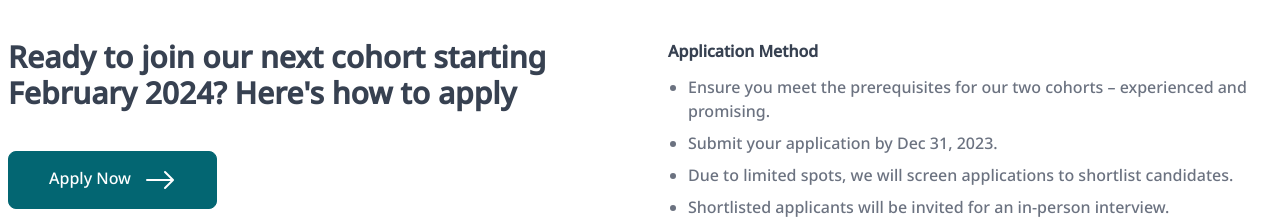
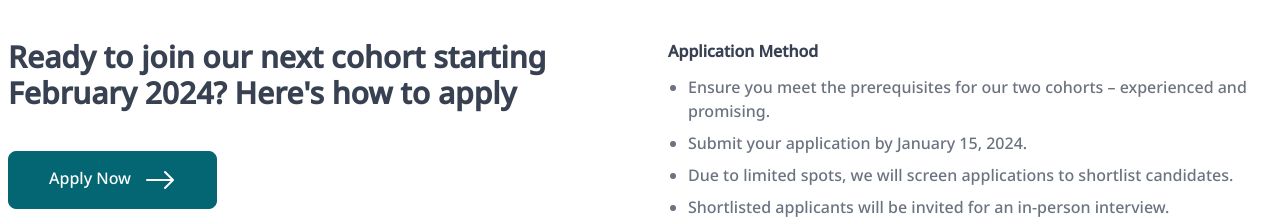
Before and after one commit to vassiliphilippov/oxfordkaggleclubwebsitenextjs, a Next.js app: page / in a window 1280 px wide. Shown: the part 4660-4881 px from the top of the page. Built offline with nearby package versions, Linux system fonts and the light colour scheme.

Commit message:
deadline update

```diff
--- a/src/content/content.js
+++ b/src/content/content.js
@@ -454,7 +454,7 @@ const applyContent = {
           item: 'Ensure you meet the prerequisites for our two cohorts – experienced and promising.',
         },
         {
-          item: 'Submit your application by Dec 31, 2023.',
+          item: 'Submit your application by January 15, 2024.',
         },
         {
           item: 'Due to limited spots, we will screen applications to shortlist candidates.',
```
